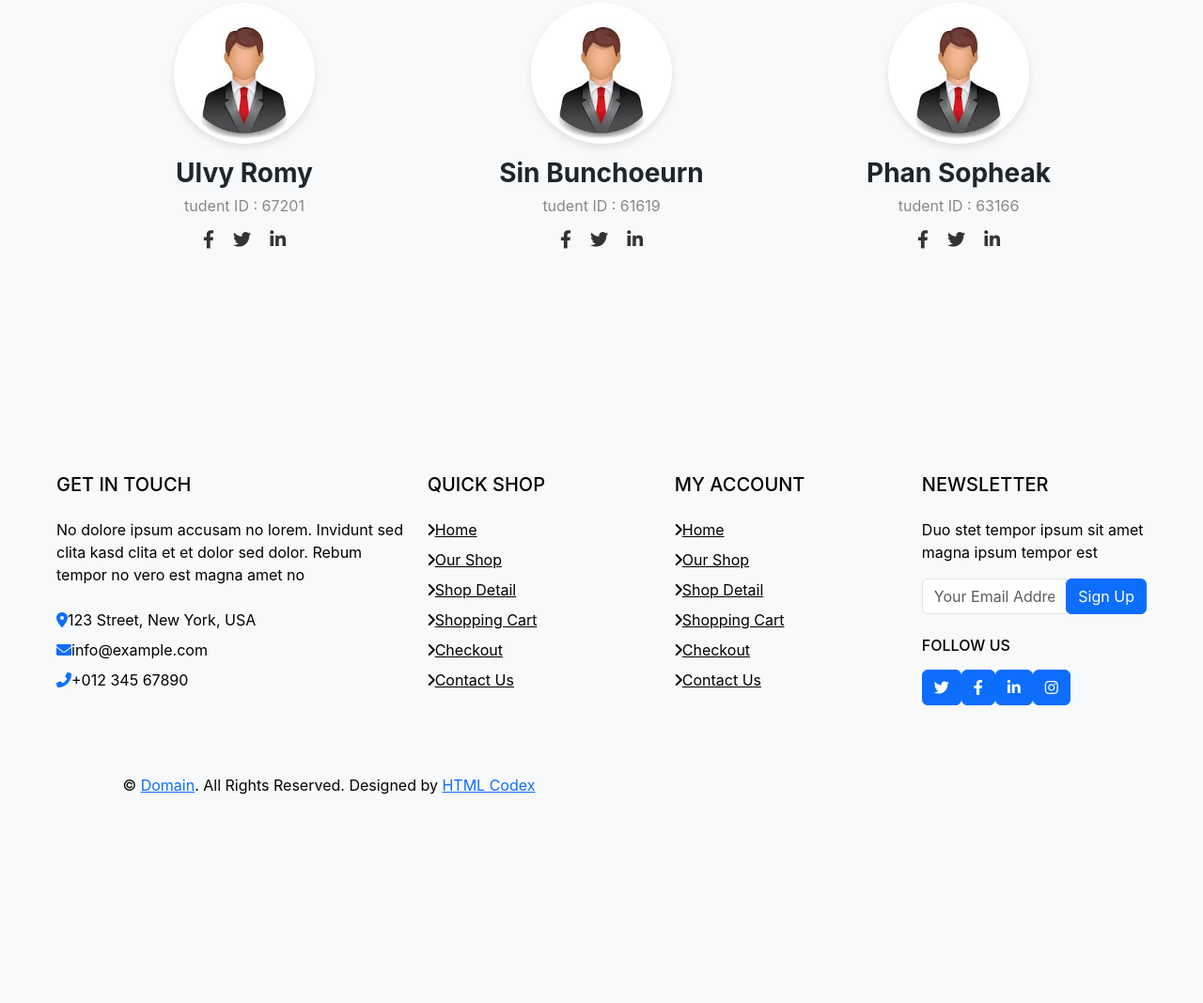
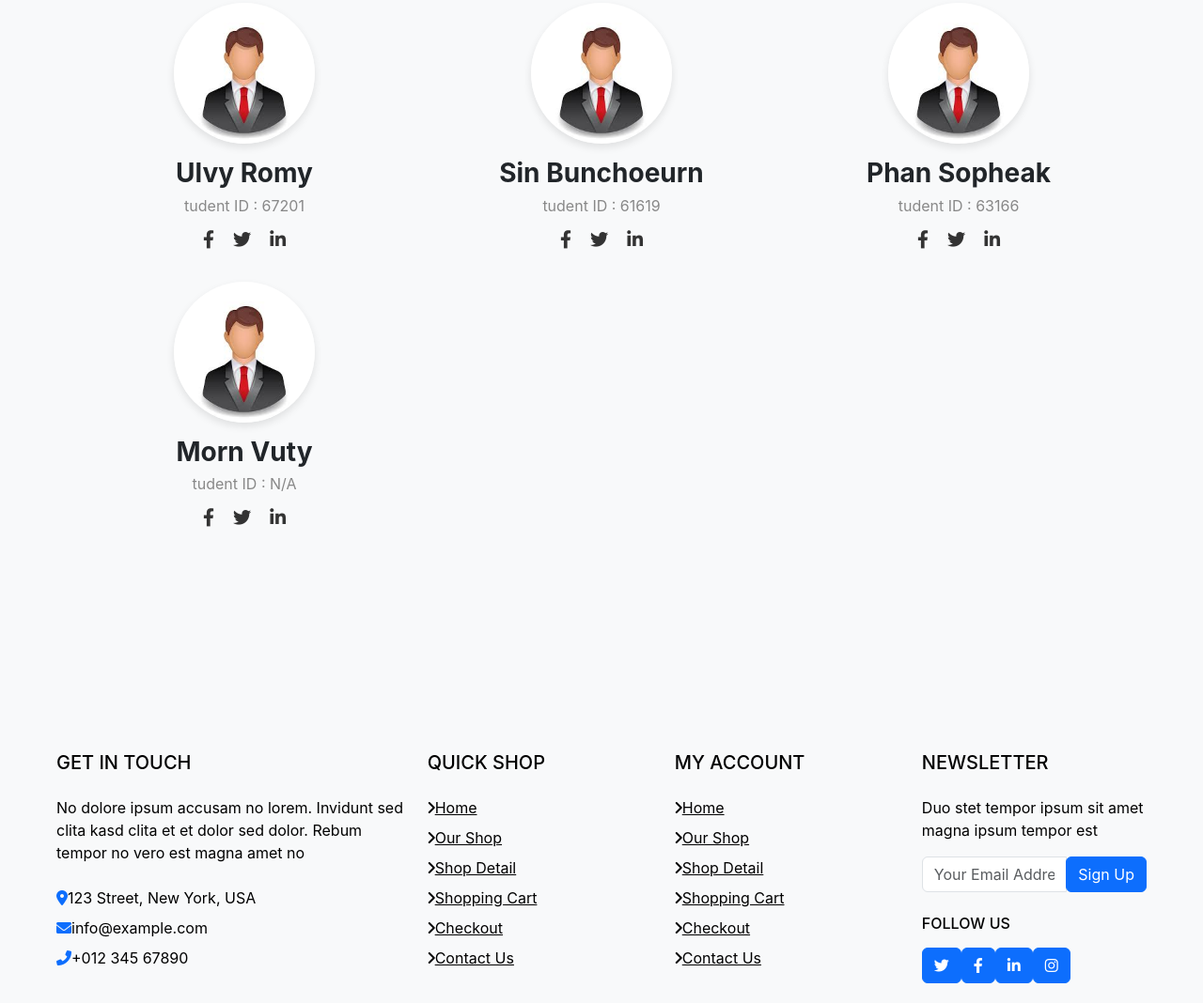
Before and after one commit to ounBav/clothing-website, a plain HTML site: page src/view/about-us.html in a window 1280 px wide. Shown: the part 910-1978 px from the top of the page at 94% size. Before the commit the page ends 1782 px from the top, so only its background shows below. Drawn offline with nearby package versions, Linux system fonts and the light colour scheme.

Commit message:
add team member

```diff
--- /dev/null
+++ b/src/css/aboutUse.css
@@ -0,0 +1,56 @@
+body {
+    background-color: #f8f9fa; /* Light background color */
+}
+
+.about-section {
+    padding: 60px 0;
+}
+
+.about-title {
+    font-weight: bold;
+    margin-bottom: 30px;
+}
+
+.team-member {
+    margin-bottom: 30px;
+    text-align: center; /* Center the content */
+}
+
+.team-member img {
+    width: 150px;
+    height: 150px;
+    border-radius: 50%; /* Make image circular */
+    object-fit: cover; /* Ensure image fills the circle */
+    margin-bottom: 15px;
+    box-shadow: 0 4px 8px rgba(0, 0, 0, 0.1); /* Add a subtle shadow */
+}
+
+.team-member-name {
+    font-weight: bold;
+    margin-bottom: 5px;
+}
+
+.team-member-role {
+    color: #888;
+    margin-bottom: 10px;
+}
+
+.team-member-social {
+    display: flex;
+    justify-content: center; /* Center the icons horizontally */
+}
+
+.team-member-social a {
+    margin: 0 10px;
+    color: #333; /* Darker color for social icons */
+    font-size: 1.2rem; /* Slightly larger icons */
+    transition: color 0.3s ease; /* Smooth color transition on hover */
+}
+
+.team-member-social a:hover {
+    color: #007bff; /* Blue color on hover (example) */
+}
+
+.about-content {
+    text-align: justify; /* Justify the text */
+}
--- a/src/view/about-us.html
+++ b/src/view/about-us.html
@@ -14,64 +14,7 @@
     <link rel="stylesheet" href="https://cdnjs.cloudflare.com/ajax/libs/font-awesome/6.0.0/css/all.min.css"
         integrity="sha512-9usAa10IRO0HhonpyAIVpjrylPvoDwiPUiKdWk5t3PyolY1cOd4DSE0Ga+ri4AuTroPR5aQvXU9xC6qOPnzFeg=="
         crossorigin="anonymous" referrerpolicy="no-referrer" />
-    <style>
-        body {
-            background-color: #f8f9fa; /* Light background color */
-        }
-
-        .about-section {
-            padding: 60px 0;
-        }
-
-        .about-title {
-            font-weight: bold;
-            margin-bottom: 30px;
-        }
-
-        .team-member {
-            margin-bottom: 30px;
-            text-align: center; /* Center the content */
-        }
-
-        .team-member img {
-            width: 150px;
-            height: 150px;
-            border-radius: 50%; /* Make image circular */
-            object-fit: cover; /* Ensure image fills the circle */
-            margin-bottom: 15px;
-            box-shadow: 0 4px 8px rgba(0, 0, 0, 0.1); /* Add a subtle shadow */
-        }
-
-        .team-member-name {
-            font-weight: bold;
-            margin-bottom: 5px;
-        }
-
-        .team-member-role {
-            color: #888;
-            margin-bottom: 10px;
-        }
-
-        .team-member-social {
-            display: flex;
-            justify-content: center; /* Center the icons horizontally */
-        }
-
-        .team-member-social a {
-            margin: 0 10px;
-            color: #333; /* Darker color for social icons */
-            font-size: 1.2rem; /* Slightly larger icons */
-            transition: color 0.3s ease; /* Smooth color transition on hover */
-        }
-
-        .team-member-social a:hover {
-            color: #007bff; /* Blue color on hover (example) */
-        }
-
-        .about-content {
-            text-align: justify; /* Justify the text */
-        }
-    </style>
+    <link rel="stylesheet" href="../css/aboutUse.css">
 </head>
 
 <body>
@@ -96,7 +39,7 @@
                             <a class="nav-link" href="#">Shop</a>
                         </li>
                         <li class="nav-item">
-                            <a class="nav-link" href="#">Blog</a>
+                            <a class="nav-link" href="./about-us.html">About</a>
                         </li>
                         <li class="nav-item">
                             <a class="nav-link" href="#">Contact</a>
@@ -270,6 +213,20 @@
                         </div>
                     </div>
                 </div>
+                <div class="col-md-4">
+                    <div class="team-member">
+                        <img src="../images/avatar.png" alt="Team Member 3">
+                        <div class="team-member-details">
+                            <h3 class="team-member-name">Morn Vuty</h3>
+                            <p class="team-member-role">tudent ID : N/A</p>
+                            <div class="team-member-social">
+                                <a href="#"><i class="fab fa-facebook-f"></i></a>
+                                <a href="#"><i class="fab fa-twitter"></i></a>
+                                <a href="#"><i class="fab fa-linkedin-in"></i></a>
+                            </div>
+                        </div>
+                    </div>
+                </div>
             </div>
         </section>
     </div>
```
Also changed, not shown: src/view/my-card.html (+1 -1 lines), src/view/my-order.html (+1 -1 lines), src/view/my-shipping-address.html (+1 -1 lines), src/view/my-wishlist.html (+1 -1 lines), src/view/order-detail.html (+1 -1 lines), src/view/product-detail.html (+1 -4 lines), src/view/product-list.html (+1 -1 lines).
